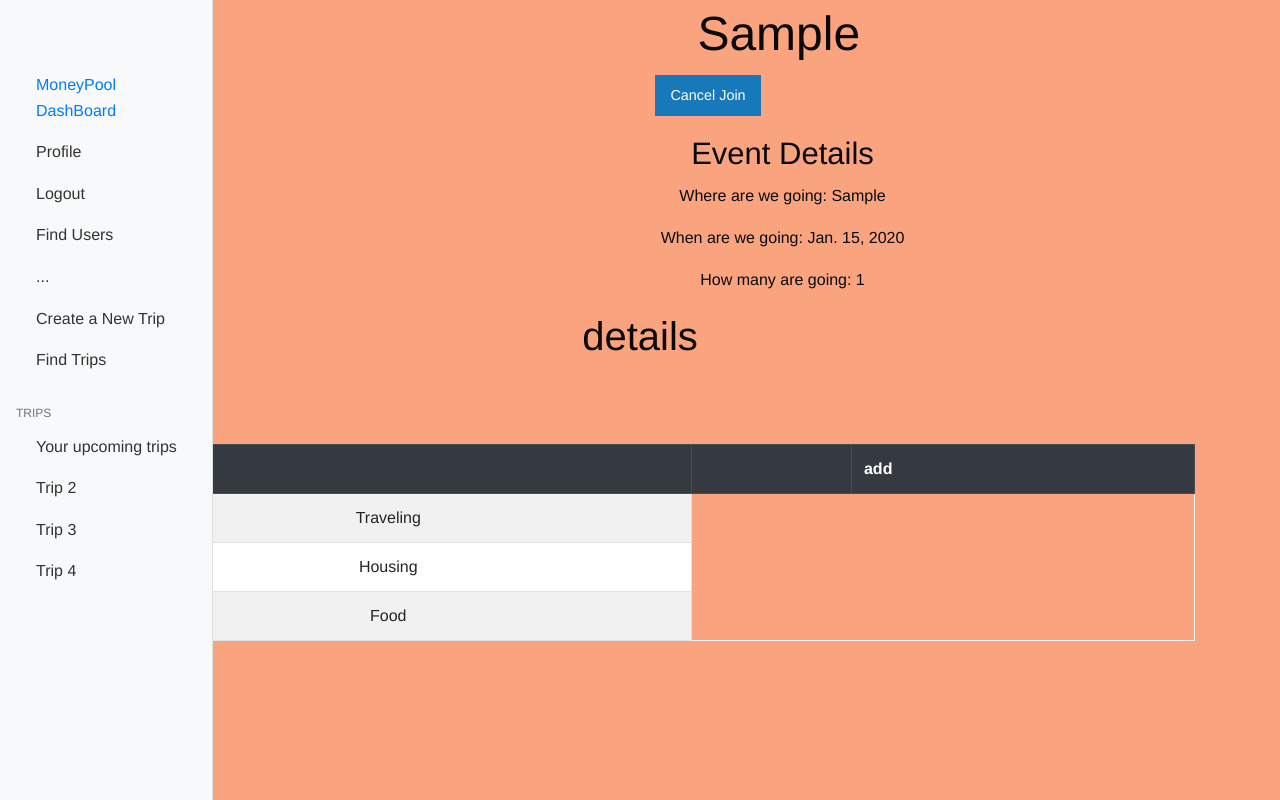
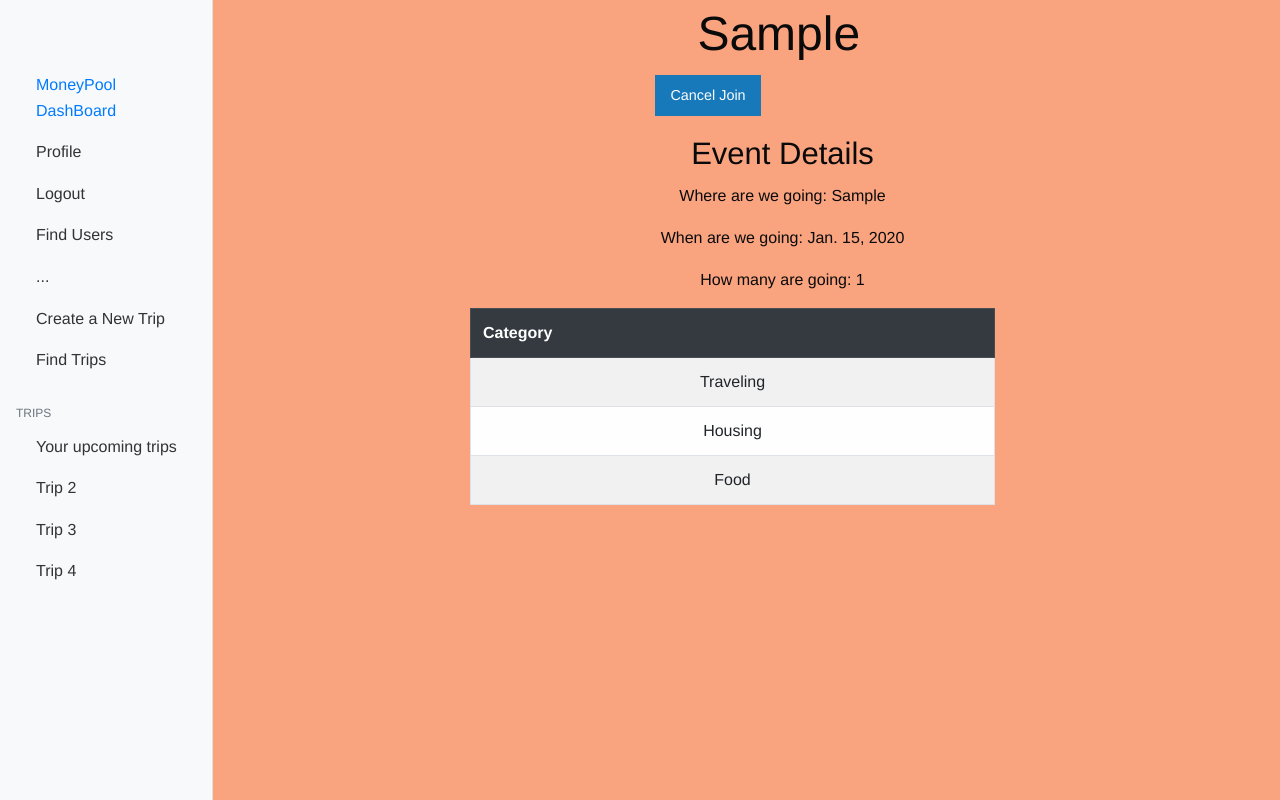
Before and after one commit to ChicoState/MoneyPool, a Django app: page /tripdetails/1/ in a window 1280 px wide. Run offline with Django 3.2, Linux system fonts and the light colour scheme; a user stored in the database is signed in; tables that the repository leaves empty hold one stand-in row (values such as "Sample post"); some libraries are stand-ins or nearby versions.

Commit message:
fixed a few errors after merge

```diff
--- a/moneypool/myapp/models.py
+++ b/moneypool/myapp/models.py
@@ -12,6 +12,8 @@ class EventManager(models.Manager):
         return event
     def create_attendee(self, tripid, userid):
         attendee = self.create(tripid=tripid, userid=userid)
+        tripid.attendants += 1
+        tripid.save()
         return attendee
     def create_trip_invite(self, tripid, from_user, to_user):
         invite = self.create(tripid=tripid, from_user=from_user, to_user=to_user)
@@ -43,7 +45,8 @@ class TripAttendees(models.Model):
 
     def remove(self, id):
         trip = Event.objects.get(pk=id)
-        trip.attendants = trip.attendants -1
+        trip.attendants -= 1
+        trip.save()
         self.delete()
 
 class TripInviteRequest(models.Model):
@@ -67,9 +70,6 @@ class TripInviteRequest(models.Model):
     def accept(self):
         """ Accept this trip request """
         TripAttendees.objects.create_attendee(self.tripid, self.to_user)
-        obj = Event.objects.get(pk=self.tripid.id)
-        obj.attendants = obj.attendants + 1
-        obj.save()
         self.delete()
         return True
 
--- a/moneypool/myapp/templates/searchTrips.html
+++ b/moneypool/myapp/templates/searchTrips.html
@@ -29,7 +29,7 @@
             </tr>
             {% for i in data %}
                <tr>
-                  <td>{{i.location}}</td>
+                  <td><a href="/tripdetails/{{i.id}}">{{i.location}}</a></td>
                   <td>{{i.author}}</td>
                   <td>{{i.date}}</td>
                   <td>{{i.attendants}}</td>
--- a/moneypool/myapp/templates/tripdetails.html
+++ b/moneypool/myapp/templates/tripdetails.html
@@ -9,12 +9,12 @@
 {% endblock header %}
 
 <style>
-.detailsDiv(
+.detailsDiv{
   text-align: center;
   border: 2px solid black;
   margin: 20px;
   padding: 20px;
-)
+}
 </style>
 
 {% block content %}
@@ -47,7 +47,6 @@
       <div class="col-md-3"></div>
 
   </div>
-
   <div class="row">
     <div class="col-md-3"></div>
     <div class="col-md-9">
@@ -58,19 +57,13 @@
     </div>
   </div>
 </div>
-<div>
-      <div class=".detailsDiv">
-         <div class="col-md-3"></div>
-         <div >
-            <h2 class="text-center">details</h2>
-            <li>{{title}}</li>
-            <li>{{date}}</li>
-            <li>{{attendants}}</li>
+<div class="container .detailsDiv">
+  <div class="row">
+    <div class="col-md-4"></div>
+    <div class="col-md-6">
       <table class="table table-hover table-bordered">
           <tr class="thead-dark">
             <th>Category</th>
-                  <th></th>
-                  <th type="button">add</th>
           </tr>
           <tr type="button">
               <td class="text-center">Traveling</td>
@@ -83,8 +76,10 @@
           </tr>
       </table>
     </div>
+    <div class="col-md-2"></div>
   </div>
 </div>
 
 
+
 {% endblock content %}
--- a/moneypool/myapp/views.py
+++ b/moneypool/myapp/views.py
@@ -256,7 +256,8 @@ def viewTrips_view(request):
                             "author": e.author,
                             "date":e.date,
                             "attendants":e.attendants,
-                            "invited":e.invited
+                            "invited":e.invited,
+                            "id":e.id
                         }]
             context = {
                 "title":"Search for A Trip",
```
Lines whose indentation alone changed are shown as unchanged.
